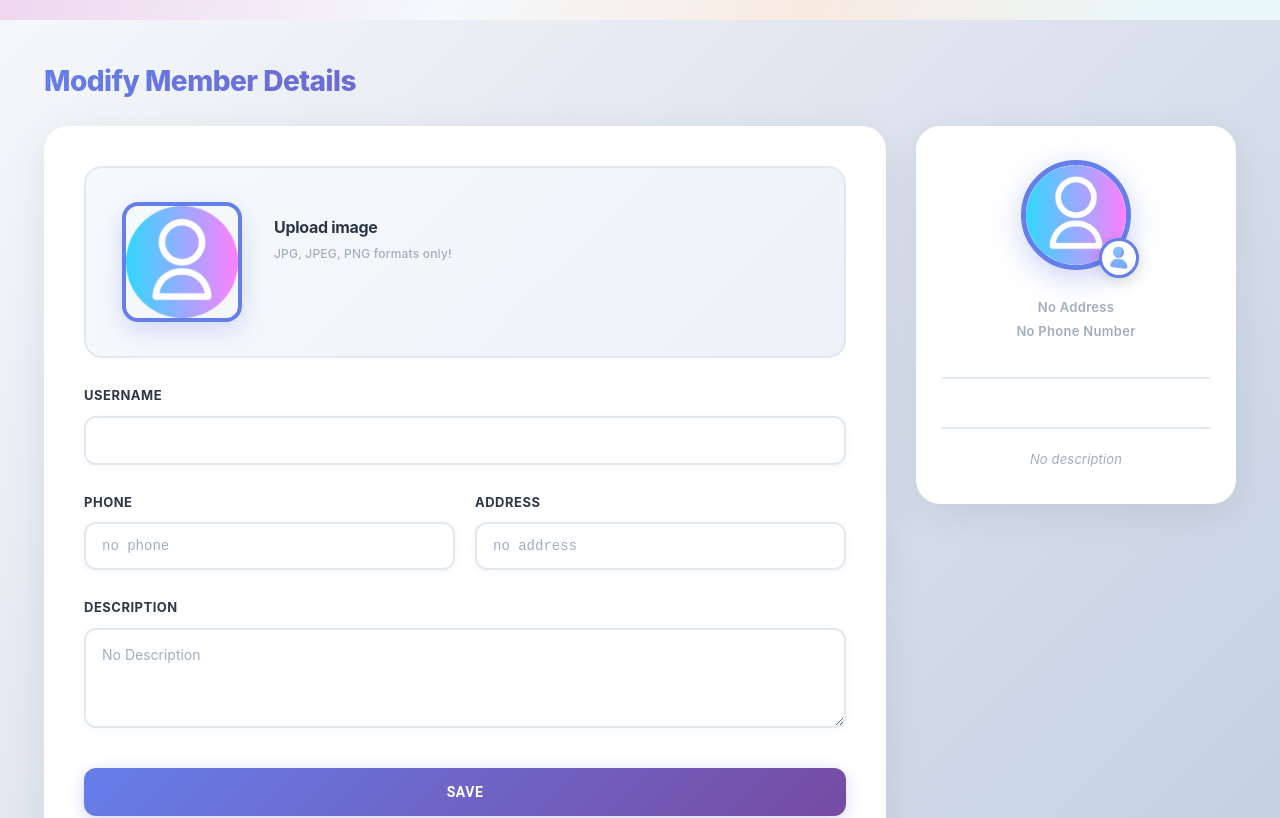
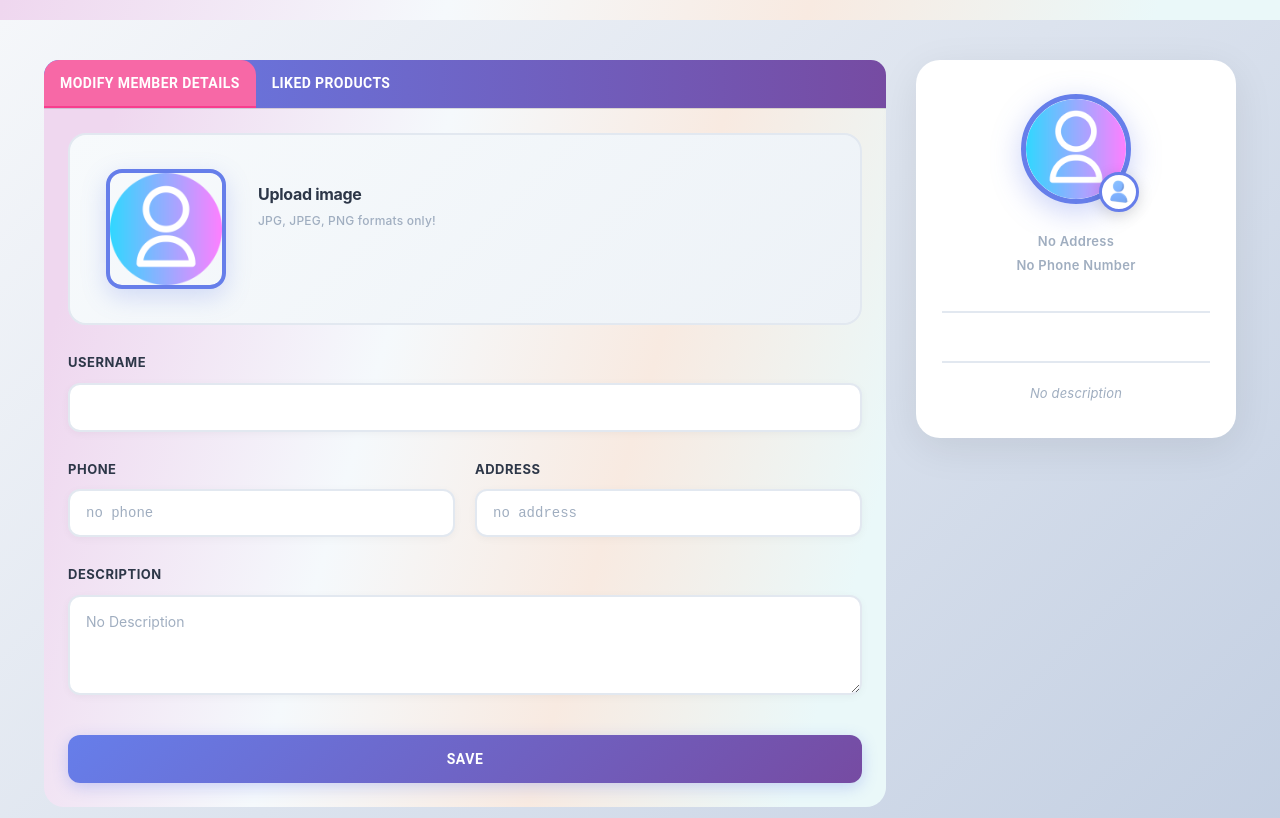
Before and after one commit to NBekhruzbek/icefy-react, a React (Create React App) app: page /user-page in a window 1280 px wide. Shown: the part 480-1298 px from the top of the page. Built offline with nearby package versions, Linux system fonts and the light colour scheme; no server answers; some icons are missing.

Commit message:
fix: modify userPage component business logic for adding liked Products

```diff
--- a/src/app/screens/userPage/index.tsx
+++ b/src/app/screens/userPage/index.tsx
@@ -1,4 +1,5 @@
-import { Box, Container, Stack } from "@mui/material";
+import React from "react";
+import { Box, Container, Stack, Tab, Tabs } from "@mui/material";
 import FacebookIcon from "@mui/icons-material/Facebook";
 import InstagramIcon from "@mui/icons-material/Instagram";
 import TelegramIcon from "@mui/icons-material/Telegram";
@@ -9,10 +10,18 @@ import "../../../css/userPage.css";
 import { useGlobals } from "../../hooks/useGlobals";
 import { serverApi } from "../../../lib/config";
 import { MemberType } from "../../../lib/enums/member.enum";
+import { TabContext, TabPanel } from "@mui/lab";
 
 export function UsersPage() {
   const navigate = useNavigate();
   const { authMember } = useGlobals();
+
+  const [value, setValue] = React.useState("1");
+
+  /** HANDLERS **/
+  const handleChange = (e: React.SyntheticEvent, newValue: string) => {
+    setValue(newValue);
+  };
 
   if (!authMember) navigate("/");
 
@@ -20,13 +29,63 @@ export function UsersPage() {
     <div className={"user-page"}>
       <Container>
         <Stack className={"my-page-frame"}>
-          <Stack className={"my-page-left"}>
-            <Box display={"flex"} flexDirection={"column"}>
-              <Box className={"menu-name"}>Modify Member Details</Box>
-              <Box className={"menu-content"}>
-                <Settings />
+          <Stack
+            className={"my-page-left"}
+            sx={{
+              borderRadius: "20px",
+              background:
+                "linear-gradient(106deg, #efd7ef 8%, #f5f9fc 40%, #f8eae1 66%, #eaf8f9 91%)",
+            }}
+          >
+            <TabContext value={value}>
+              <Box sx={{ borderBottom: 1, borderColor: "divider" }}>
+                <Tabs
+                  value={value}
+                  onChange={handleChange}
+                  aria-label="lab API tabs example"
+                  className={"table_list"}
+                  sx={{
+                    borderTopLeftRadius: "15px",
+                    borderTopRightRadius: "15px",
+                    background:
+                      "linear-gradient(90deg, #667eea 0%, #764ba2 100%)",
+                  }}
+                >
+                  <Tab
+                    label="Modify Member Details"
+                    value={"1"}
+                    sx={{
+                      borderTopLeftRadius: "15px",
+                      borderTopRightRadius: "15px",
+                      color: "white !important",
+                      fontWeight: "600",
+                      backgroundColor:
+                        value === "1" ? "#F768A6" : "transparent",
+                    }}
+                  />
+                  <Tab
+                    label="Liked Products"
+                    value={"2"}
+                    sx={{
+                      borderTopLeftRadius: "15px",
+                      borderTopRightRadius: "15px",
+                      color: "white !important",
+                      fontWeight: "600",
+                      backgroundColor:
+                        value === "2" ? "#F768A6" : "transparent",
+                    }}
+                  />
+                </Tabs>
               </Box>
-            </Box>
+              <Stack>
+                <Stack>
+                  <TabPanel value={"1"}>
+                    <Settings />
+                  </TabPanel>
+                  <TabPanel value={"2"}>{/* <LikedProducts /> */}</TabPanel>
+                </Stack>
+              </Stack>
+            </TabContext>
           </Stack>
 
           <Stack className={"my-page-right"}>
--- a/src/css/userPage.css
+++ b/src/css/userPage.css
@@ -85,7 +85,6 @@
 /* ==================== RIGHT SIDE - USER PROFILE SECTION ==================== */
 
 .my-page-right {
-  margin-top: 66px;
   width: 320px;
   gap: 20px !important;
 }
```
